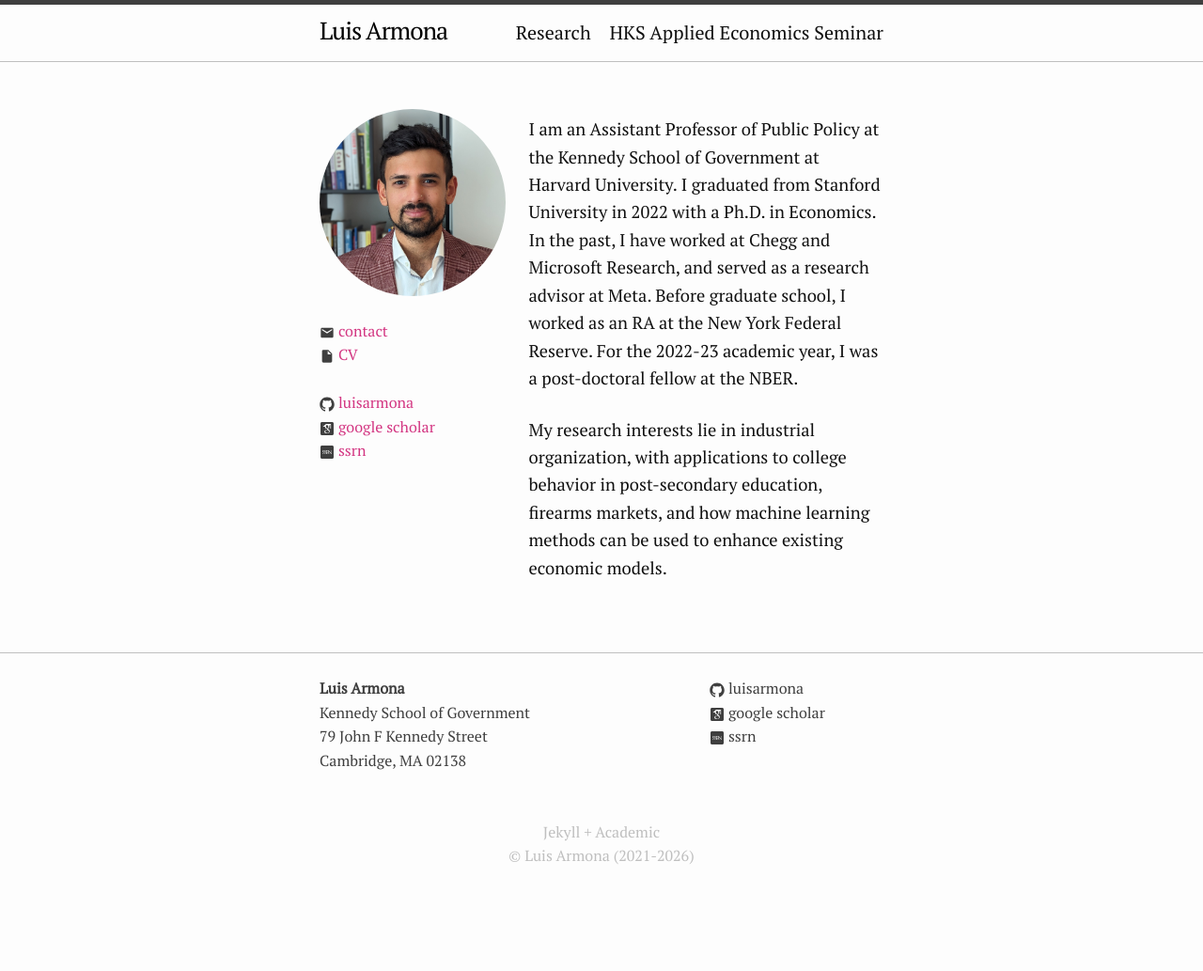
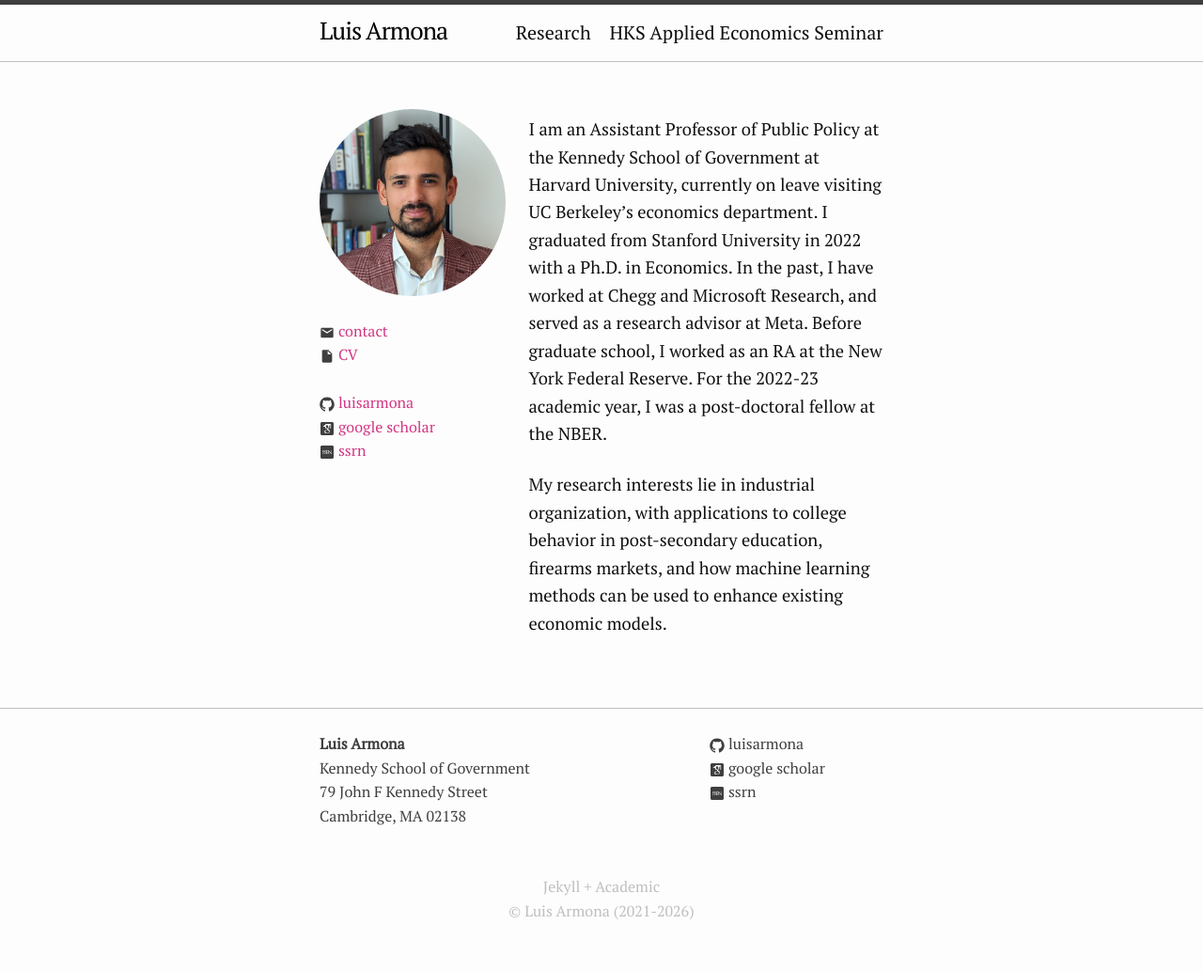
Before and after one commit to luisarmona/luisarmona.github.io, a Jekyll site: the page built from index.markdown, in a window 1280 px wide. Shown: the whole page at 94% size. Built offline with Jekyll 4.4.1, drawn with Linux system fonts in a browser that asks for light colours; before the commit the page ends 974 px from its top, so only the background shows below that.

Commit message:
said visiting berkeley

```diff
--- a/index.markdown
+++ b/index.markdown
@@ -6,6 +6,6 @@ layout: about
 #title: Luis Armona
 ---
 
-I am an Assistant Professor of Public Policy at the Kennedy School of Government at Harvard University. I graduated from Stanford University in 2022 with a Ph.D. in Economics. In the past, I have worked at Chegg and Microsoft Research, and served as a research advisor at Meta. Before graduate school, I worked as an RA at the New York Federal Reserve. For the 2022-23 academic year, I was a post-doctoral fellow at the NBER.
+I am an Assistant Professor of Public Policy at the Kennedy School of Government at Harvard University, currently on leave visiting UC Berkeley's economics department. I graduated from Stanford University in 2022 with a Ph.D. in Economics. In the past, I have worked at Chegg and Microsoft Research, and served as a research advisor at Meta. Before graduate school, I worked as an RA at the New York Federal Reserve. For the 2022-23 academic year, I was a post-doctoral fellow at the NBER.
 
 My research interests lie in industrial organization, with applications to college behavior in post-secondary education, firearms markets, and how machine learning methods can be used to enhance existing economic models.
```
